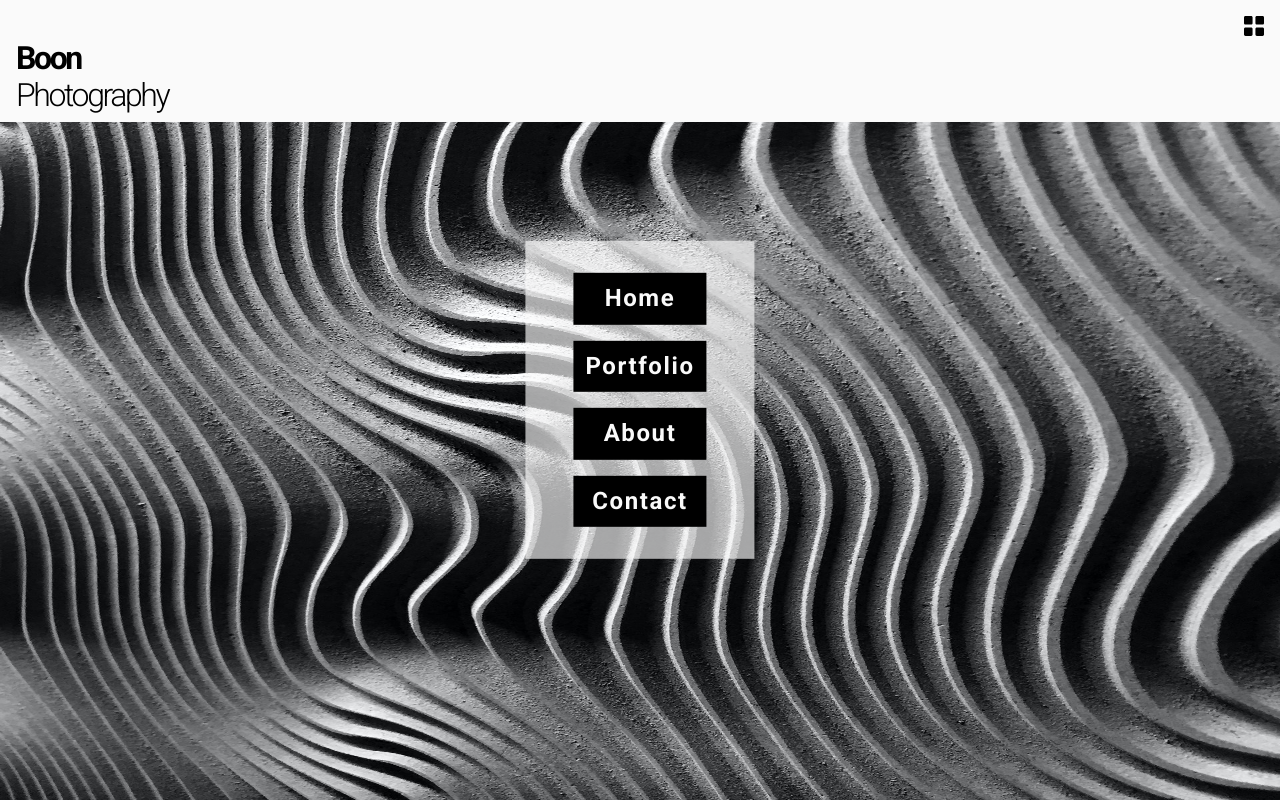
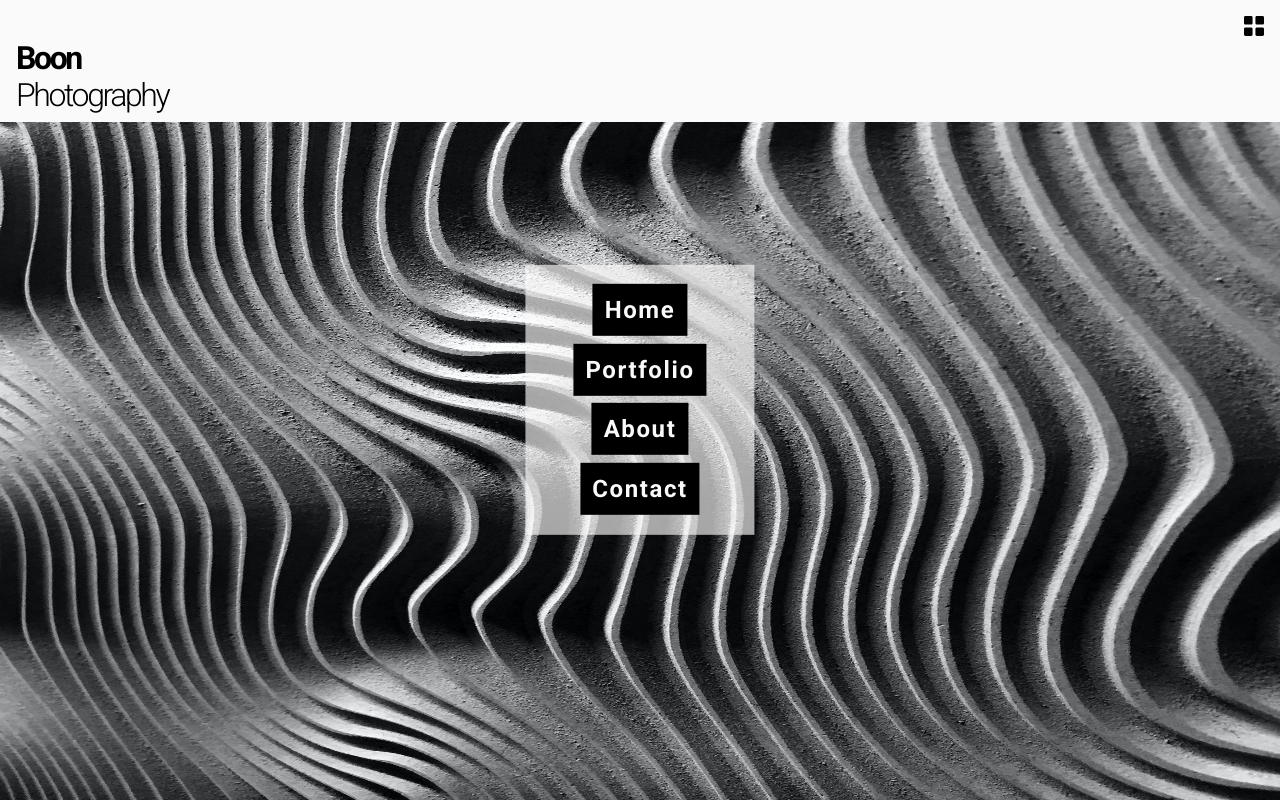
Before and after one commit to timamero/nextjs-template-photography-portfolio, a Next.js app: page / in a window 1280 px wide. Both pictures are taken after a click on the icon 1254 px from the left and 26 px from the top of the page. Built offline with nearby package versions, Linux system fonts and the light colour scheme.

Commit message:
update style for nav items

```diff
--- a/components/Header/Nav.tsx
+++ b/components/Header/Nav.tsx
@@ -1,5 +1,6 @@
 import React, { useState } from 'react'
 import styles from '../../styles/components/Nav.module.css'
+import Link from 'next/link'
 
 const Nav = () => {
   const [isActive, setIsActive] = useState(false)
@@ -18,10 +19,26 @@ const Nav = () => {
         </g>
       </svg>
       <ul className={`${styles.menuItemsWrapper} ${isActive && styles.menuIsActive}` }>
-        <li>Home</li>
-        <li>Portfolio</li>
-        <li>About</li>
-        <li>Contact</li>
+        <li>
+          <Link href='/'>
+            <a>Home</a>
+          </Link>
+        </li>
+        <li>
+          <Link href='/portfolio'>
+          <a>Portfolio</a>
+          </Link>
+        </li>
+        <li>
+          <Link href='/about'>
+          <a>About</a>
+          </Link>
+        </li>
+        <li>
+          <Link href='/contact'>
+          <a>Contact</a>
+          </Link>
+        </li>
       </ul>
     </nav>
   )
--- a/styles/components/Nav.module.css
+++ b/styles/components/Nav.module.css
@@ -19,24 +19,39 @@
   position: absolute;
   top: 50%;
   left: 50%;
+  display: flex;
+  flex-direction: column;
+  align-items: stretch;
   padding: 1rem 3rem;
   background-color: rgba(250, 250, 250, 0.65);
   transform: translate(-50%, -50%);
   transition: var(--transition);
 }
 
-.menuItemsWrapper > * {
-  padding: 0.75rem;
+.menuItemsWrapper li {
   margin-top: 1rem;
   margin-bottom: 1rem;
+  text-align: center;
+}
+
+.menuItemsWrapper a {
+  padding: 0.75rem;
   background-color: black;
   color: #FAFAFA;
-  text-align: center;
   font-weight: 700;
   font-size: 1.5rem;
   letter-spacing: 0.1rem;
+  transition: var(--transition);
+}
+
+.menuItemsWrapper a:hover {
+  background-color: rgb(112, 105, 105);;
 }
 
 .menuIsActive {
   opacity: 1;
 }
+
+/* .menuItem {
+
+} */
```
